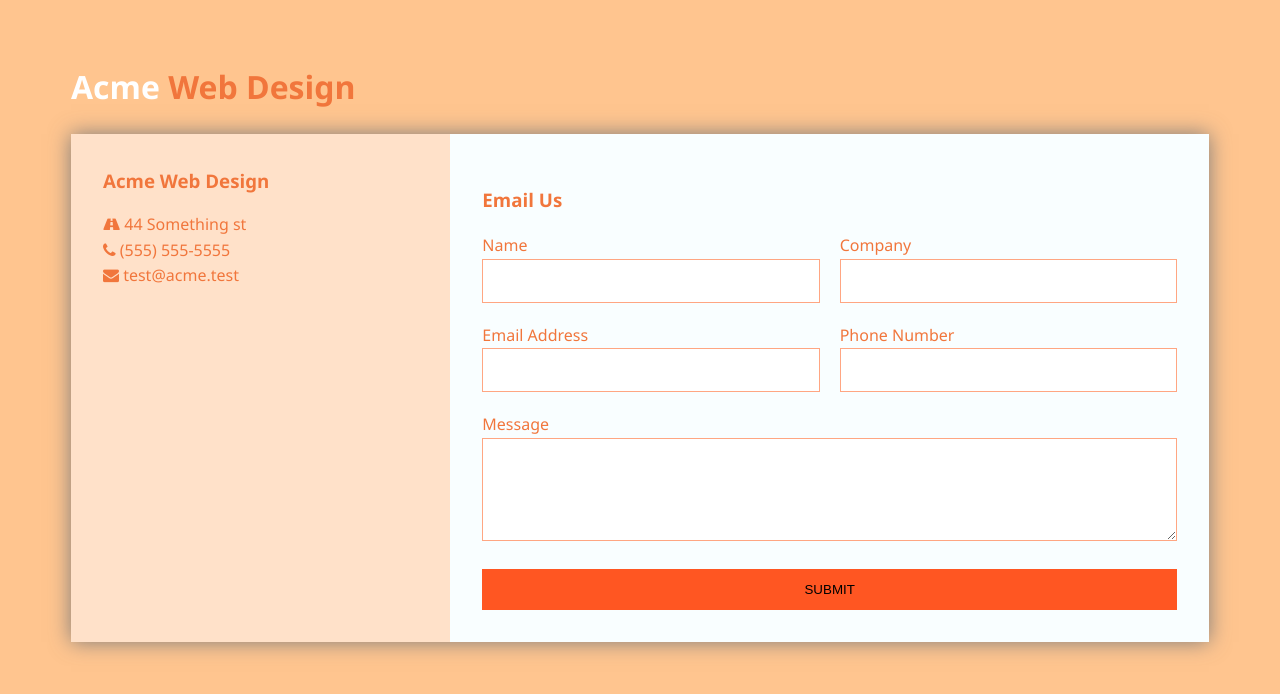
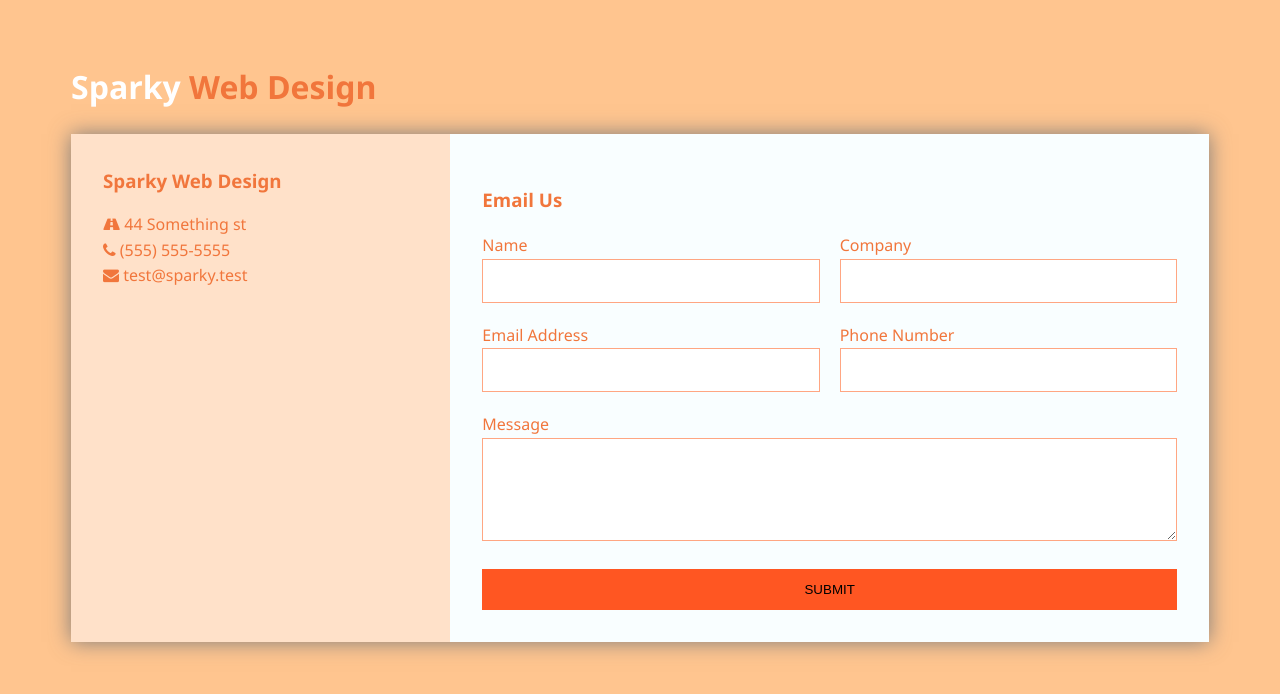
Before and after one commit to sumukh21/Contact-Form, a plain HTML site: page index.html in a window 1280 px wide. Drawn offline with nearby package versions, Linux system fonts and the light colour scheme.

Commit message:
Added Changes

```diff
--- a/index.html
+++ b/index.html
@@ -11,14 +11,14 @@
 </head>
 <body>
   <div class="container">
-    <h1 class="brand"><span>Acme</span> Web Design</h1>
+    <h1 class="brand"><span>Sparky</span> Web Design</h1>
     <div class="wrapper animated bounceInLeft">
       <div class="company-info">
-        <h3>Acme Web Design</h3>
+        <h3>Sparky Web Design</h3>
         <ul>
           <li><i class="fa fa-road"></i> 44 Something st</li>
           <li><i class="fa fa-phone"></i> (555) 555-5555</li>
-          <li><i class="fa fa-envelope"></i> test@acme.test</li>
+          <li><i class="fa fa-envelope"></i> test@sparky.test</li>
         </ul>
       </div>
       <div class="contact">
--- a/style.css
+++ b/style.css
@@ -50,6 +50,8 @@ ul{
 .contact{
   background:#f9feff;
 }
+
+
 
 /* FORM STYLES */
 .contact form{
```
